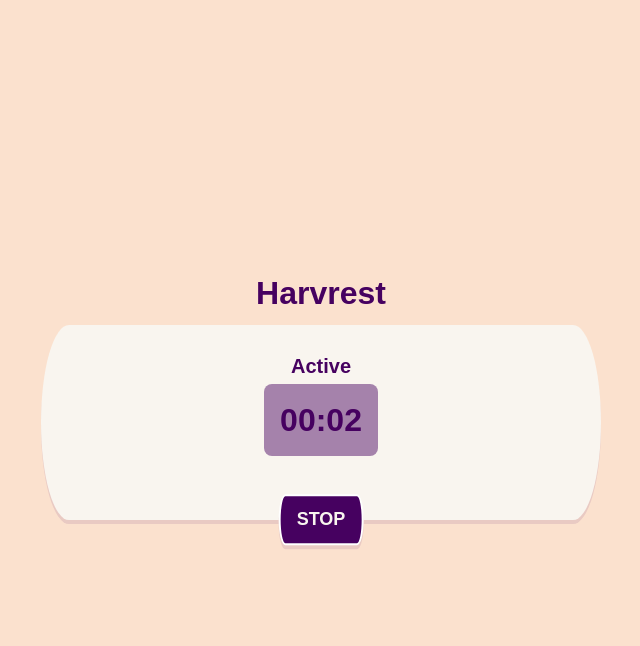
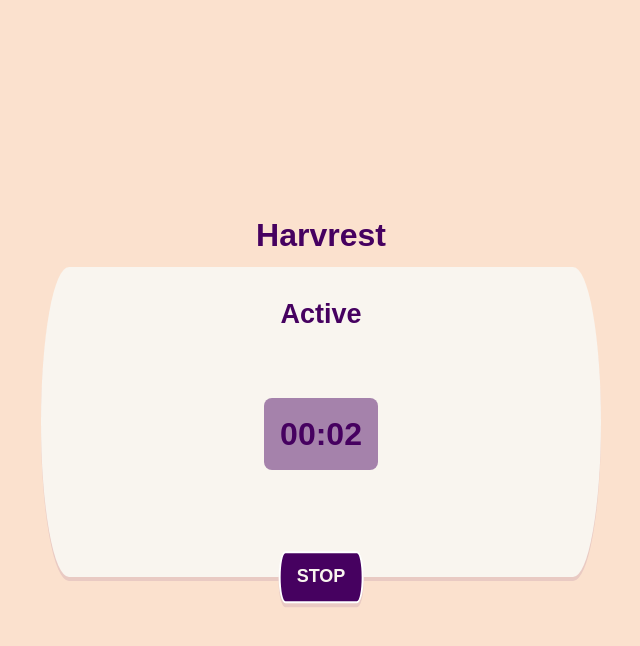
Before and after one commit to rhumaric/harvrest, a Svelte app: page / in a window 1280 px wide. Both pictures are taken after a click on the button "LET'S GO!". Shown: the top 646 px of the page, without its empty margins (319-959 px from the left). Built offline with nearby package versions, Linux system fonts and the light colour scheme.

Commit message:
feat: ensure there's no jump when the popup appears

```diff
--- a/public/styles.css
+++ b/public/styles.css
@@ -26,8 +26,6 @@ body {
   height: 100%;
   display: flex;
   flex-direction: column;
-  justify-content: center;
-  align-items: center;
   padding: 1.5rem;
   line-height: 1.5rem;
 }
@@ -35,6 +33,7 @@ body {
 body > * {
   max-width: 35rem;
   width: 100%;
+  margin: auto;
 }
 
 h1 {
@@ -104,7 +103,6 @@ body {
 }
 
 .content {
-  padding: 1.5rem 2rem 3rem;
   border-top-left-radius: 5% 50%;
   border-top-right-radius: 5% 50%;
   border-bottom-left-radius: 5% 50%;
@@ -112,10 +110,11 @@ body {
   background: var(--light);
   box-shadow: 0 0.25rem 0 var(--shadow-color);
 
-  position: relative;
-
   font-size: 1.125rem;
   line-height: 1.75;
+
+  padding: 1.5rem 2rem 3rem;
+  position: relative;
 }
 
 .content > * + * {
@@ -171,6 +170,16 @@ body {
   justify-items: center;
 }
 
+.stack-content {
+  display: flex;
+  flex-direction: column;
+  align-items: center;
+}
+
+.stack-content > .timer {
+  margin: auto;
+}
+
 .stack > * {
   grid-area: 1/1;
 }
@@ -202,3 +211,7 @@ body {
   bottom: 0;
   right: 0;
 }
+
+.visibility--hidden {
+  visibility: hidden;
+}
--- a/src/Session.svelte
+++ b/src/Session.svelte
@@ -14,7 +14,7 @@
   let rest = false;
   let threshold;
   let earnedRestTime;
-  let messages;
+  let messages = getMessages();
 
   // Initialize with a no-op so there's no need
   // to check if it holds an unsubscribe function
@@ -69,7 +69,7 @@
     if (!rest) {
       return {
         heading: `Nice work!`,
-        content: `<p>That's ${earnedRestTime}ms of rest well earned.</p>`,
+        content: `<p>That's ${earnedRestTime || 0}ms of rest well earned.</p>`,
         button: `Take a break!`
       };
     } else {
@@ -85,21 +85,22 @@
 </script>
 
 <div class="stack">
-  <div role={stopped ? 'presentation' : null}>
-    <h2 class="lead">{rest ? 'Rest' : 'Active'}</h2>
+  <div class="stack-content" aria-hidden={stopped ? 'true' : null}>
+    <h2>{rest ? 'Rest' : 'Active'}</h2>
     <Duration duration={elapsed / 1000} />
-    {#if !stopped}
-      <button class="content__action" on:click={endSession}>Stop</button>
-    {/if}
+    <button
+      class="content__action"
+      class:visibility--hidden={stopped}
+      on:click={endSession}>
+      Stop
+    </button>
   </div>
-  {#if stopped}
-    <div class="stack__veil" />
-    <div class="content stack__overlay">
+  <div class="stack__veil" class:visibility--hidden={!stopped} />
+  <div class="content stack__overlay" class:visibility--hidden={!stopped}>
     <h2>{messages.heading}</h2>
     {@html messages.content}
     <button class="content__action" on:click={startSession}>
       {messages.button}
     </button>
   </div>
-  {/if}
 </div>
```
Lines whose indentation alone changed are shown as unchanged.
